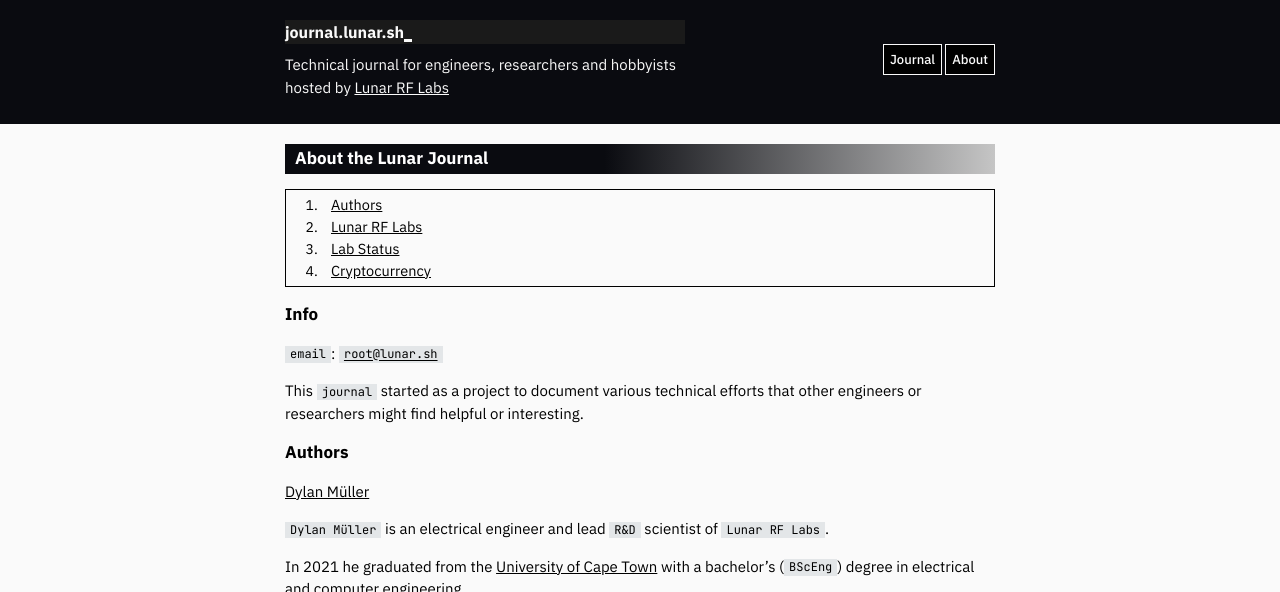
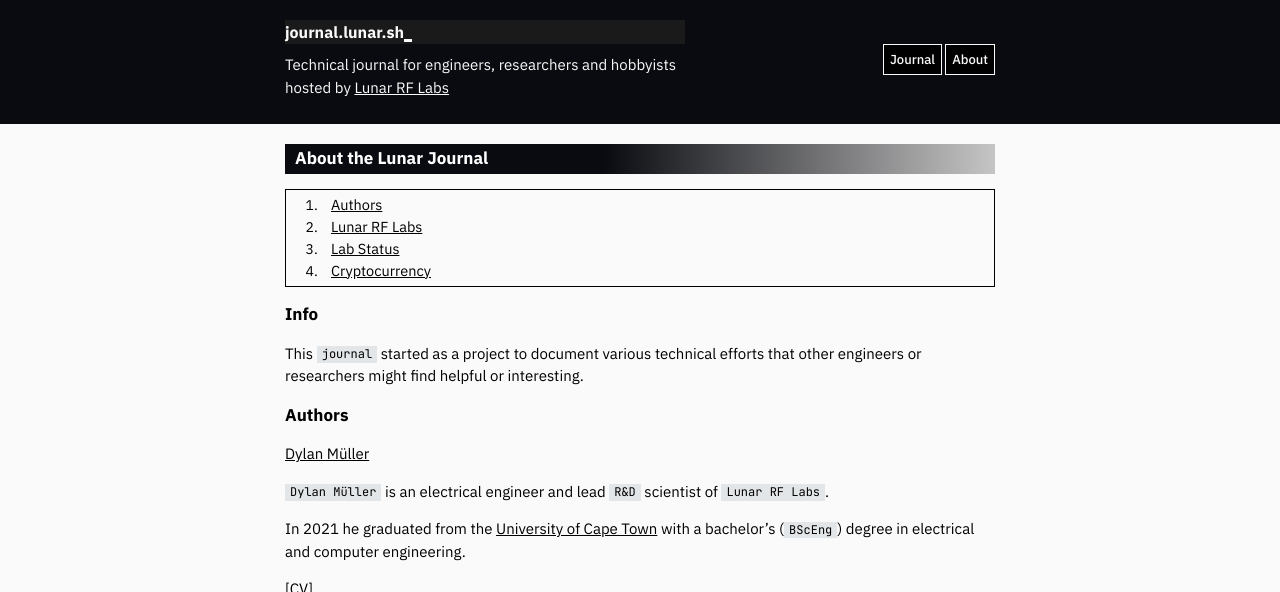
Before and after one commit to microstub/microstub.github.io, a Jekyll site: the page built from info.md, in a window 1280 px wide and 900 px high, cut to the strip 0-592 px from the top of the window. Built offline with Jekyll 4.4.1, drawn with Linux system fonts in a browser that asks for light colours; nearby versions of some CDN libraries.

Commit message:
Update info.md

```diff
--- a/info.md
+++ b/info.md
@@ -12,8 +12,6 @@ permalink: /info.html
 4. [Cryptocurrency](#cryptocurrency)
 
 # Info
-
-`email`: [`root@lunar.sh`](mailto:root@lunar.sh)
 
 This `journal` started as a project to document various technical efforts that
 other engineers or researchers might find helpful or interesting.
```
